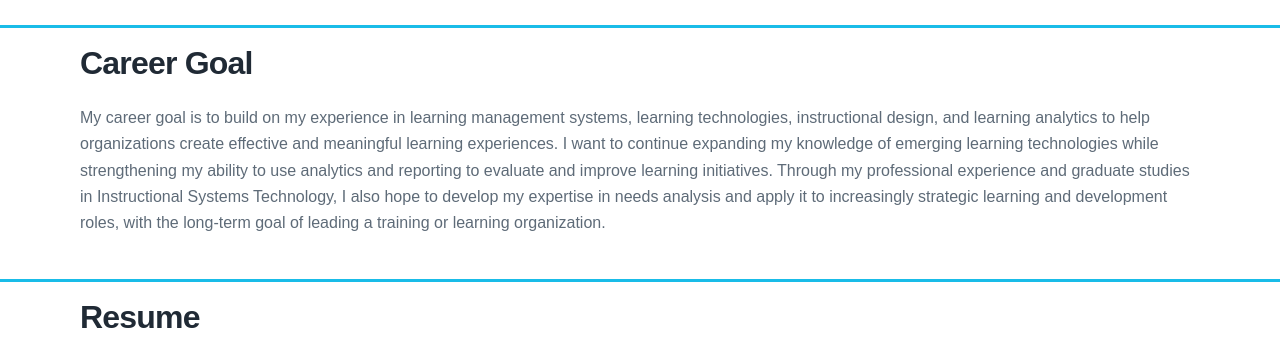
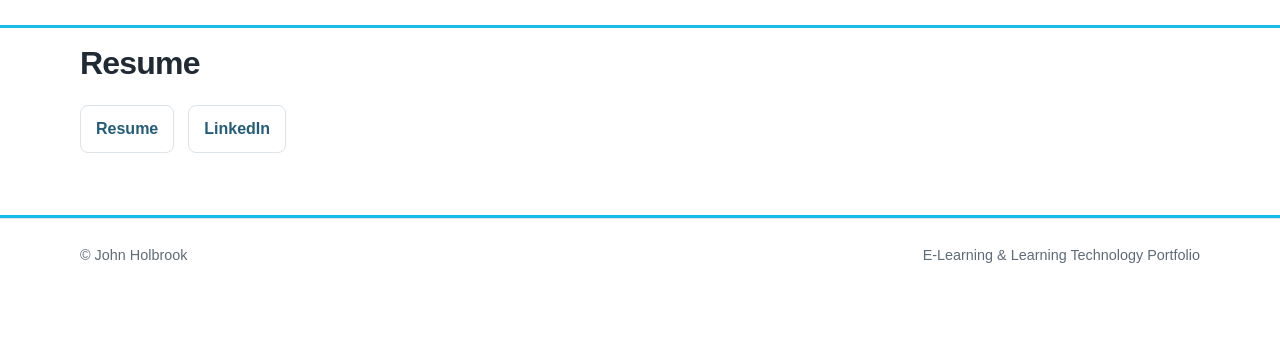
Before and after one commit to TreemanD/Portfolio, a plain HTML site: page index1.html in a window 1280 px wide. Shown: the part 434-789 px from the top of the page. Drawn offline with Linux system fonts and the light colour scheme.

Commit message:
Update index1.html
Removed career goal section.

```diff
--- a/index1.html
+++ b/index1.html
@@ -38,14 +38,6 @@
         </div>
       </section>
 
-      <!-- Career goal and Resume remain full-width sections below the welcome area -->
-      <section class="content-section separated-section">
-        <div class="container">
-	<p>
-          <h2>Career Goal</h2>
-          <p class="section-copy">My career goal is to build on my experience in learning management systems, learning technologies, instructional design, and learning analytics to help organizations create effective and meaningful learning experiences. I want to continue expanding my knowledge of emerging learning technologies while strengthening my ability to use analytics and reporting to evaluate and improve learning initiatives. Through my professional experience and graduate studies in Instructional Systems Technology, I also hope to develop my expertise in needs analysis and apply it to increasingly strategic learning and development roles, with the long-term goal of leading a training or learning organization.</p>
-        </div>
-      </section>
 
       <section class="content-section final-project separated-section">
         <div class="container">
```
